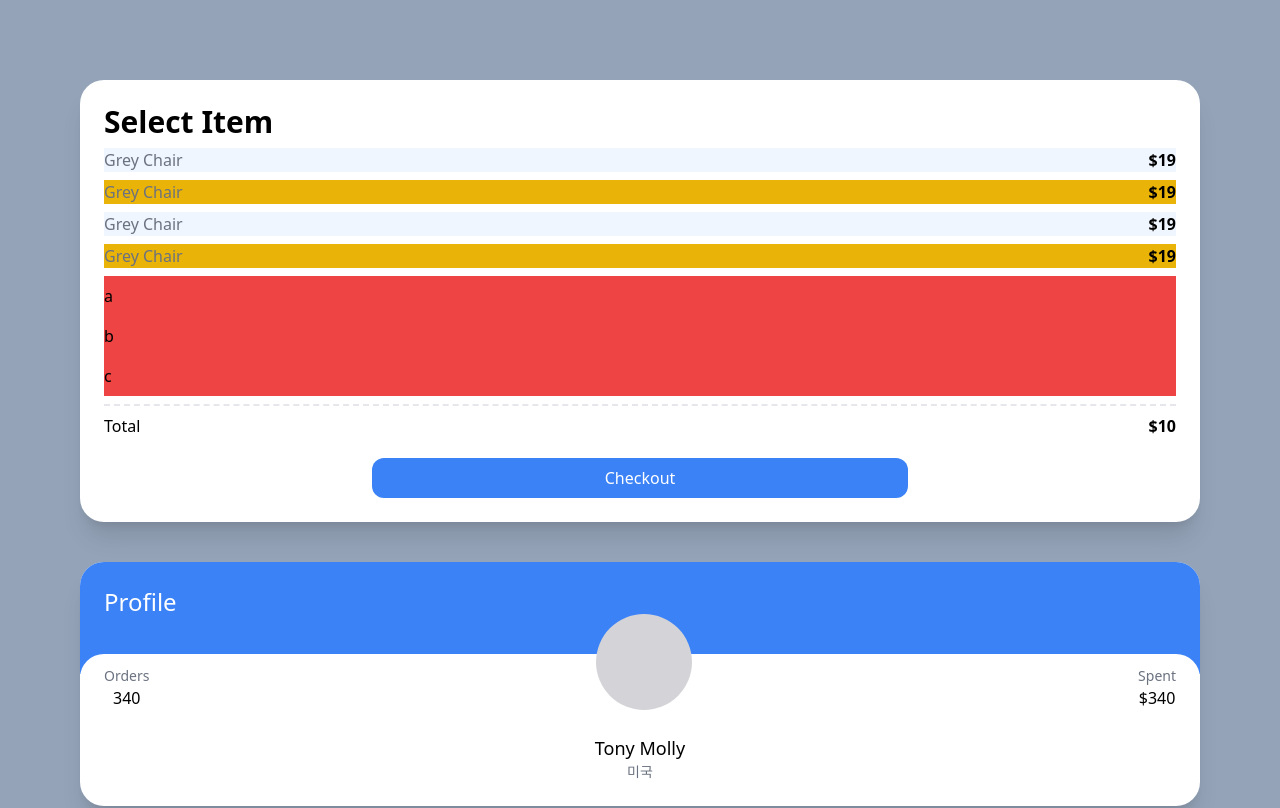
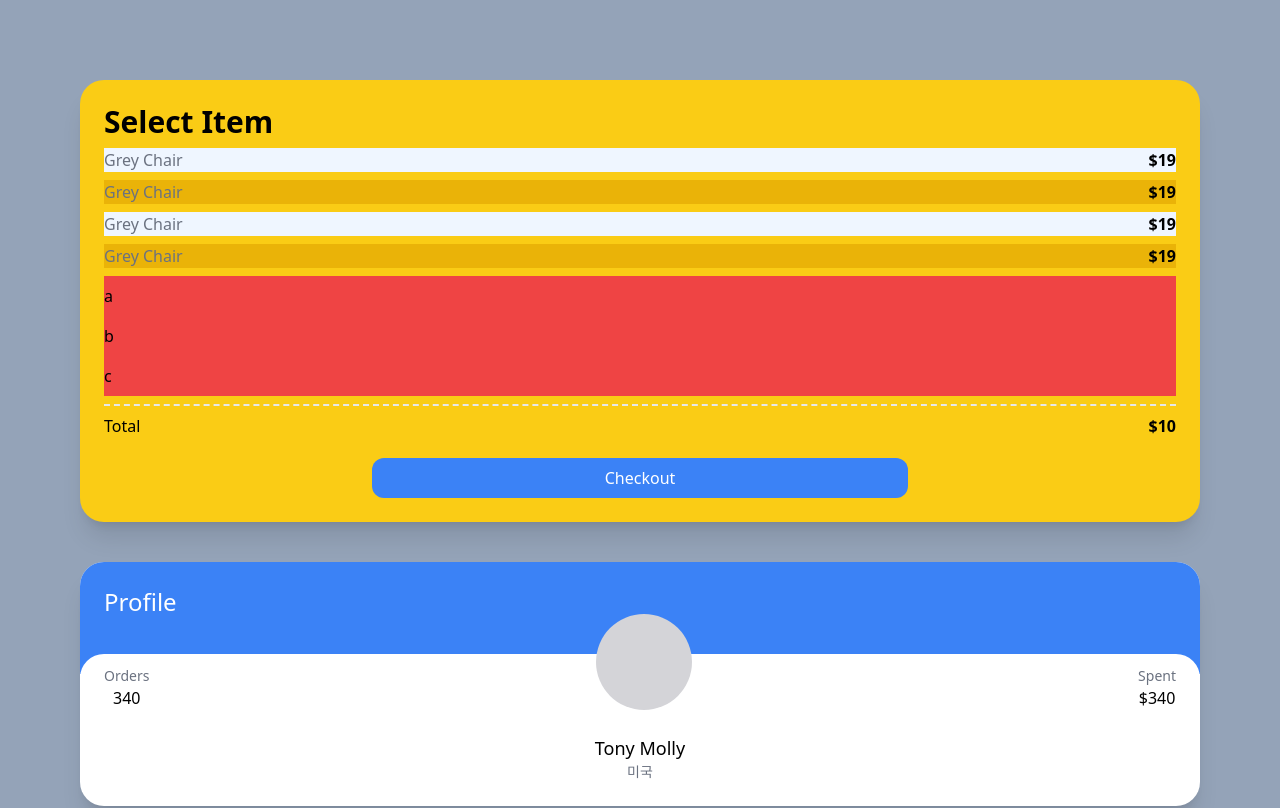
Before and after one commit to lgj9172/carrot-market, a Next.js app: page / in a window 1280 px wide. Shown: the top 808 px of the page. Built offline with nearby package versions, Linux system fonts and the light colour scheme.

Commit message:
add: responsive modifiers

```diff
--- a/pages/index.tsx
+++ b/pages/index.tsx
@@ -3,7 +3,7 @@ import type { NextPage } from "next";
 const Home: NextPage = () => {
   return (
     <div className="bg-slate-400 py-20 px-20 grid gap-10 min-h-screen">
-      <div className="bg-white p-6 rounded-3xl shadow-xl">
+      <div className="bg-white sm:hover:bg-pink-800 sm:bg-red-400 md:bg-teal-400 lg:bg-indigo-400 xl:bg-yellow-400 2xl:bg-pink-400 bg p-6 rounded-3xl shadow-xl">
         <span className="font-semibold text-3xl">Select Item</span>
         <ul>
           {[1, 2, 3, 4].map((i) => (
```
